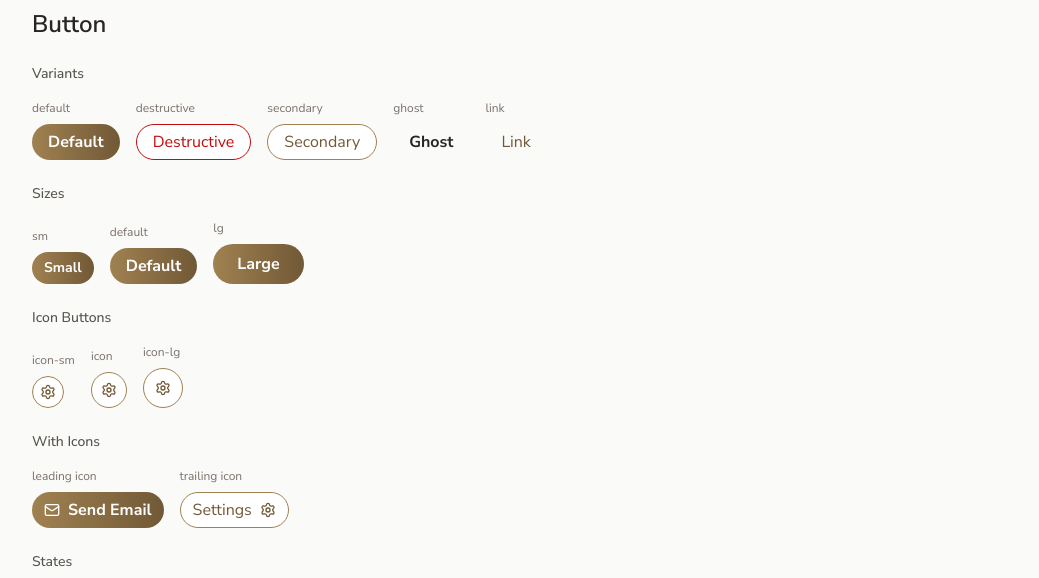
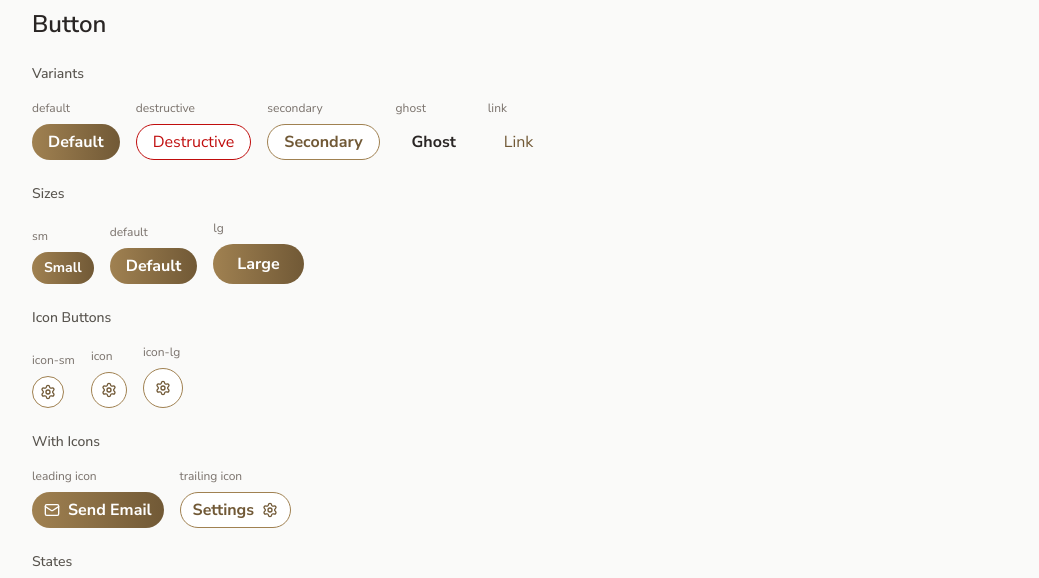
Before and after one commit to jefebrydon/game-ruler, a Next.js app: page /ui in a window 1280 px wide. Shown: the part 2300-2878 px from the top of the page, without its empty margins (120-1159 px from the left). Built offline with nearby package versions, Linux system fonts and the light colour scheme.

Commit message:
Update button styling: add bold text to Secondary variant, change citation button to secondary small style

```diff
--- a/src/components/ChatPanel.tsx
+++ b/src/components/ChatPanel.tsx
@@ -209,12 +209,11 @@ function MessageBubble({
             {message.citations.map((citation, idx) => (
               <Button
                 key={idx}
-                variant="link"
+                variant="secondary"
                 size="sm"
-                className="h-auto p-0 text-paragraph-sm"
                 onClick={() => onCitationClick?.(citation.pageNumber)}
               >
-                Jump to Page {citation.pageNumber}
+                See Page {citation.pageNumber}
               </Button>
             ))}
           </div>
--- a/src/components/ui/button.tsx
+++ b/src/components/ui/button.tsx
@@ -13,7 +13,7 @@ const buttonVariants = cva(
         destructive:
           "bg-white text-[#C00D0D] border border-[#C00D0D] hover:bg-white hover:text-[#9F0A0A] hover:border-[#9F0A0A] [&_svg]:fill-current focus-visible:ring-destructive/20 dark:focus-visible:ring-destructive/40",
         secondary:
-          "bg-white text-brass-400 border border-brass-300 hover:bg-beige-100 hover:text-brass-450 hover:border-brass-400",
+          "bg-white border border-brass-300 hover:bg-beige-100 hover:text-brass-450 hover:border-brass-400 text-paragraph-bold !text-brass-400",
         ghost:
           "hover:bg-accent hover:text-accent-foreground dark:hover:bg-accent/50",
         link: "text-primary underline-offset-4 hover:underline",
```
